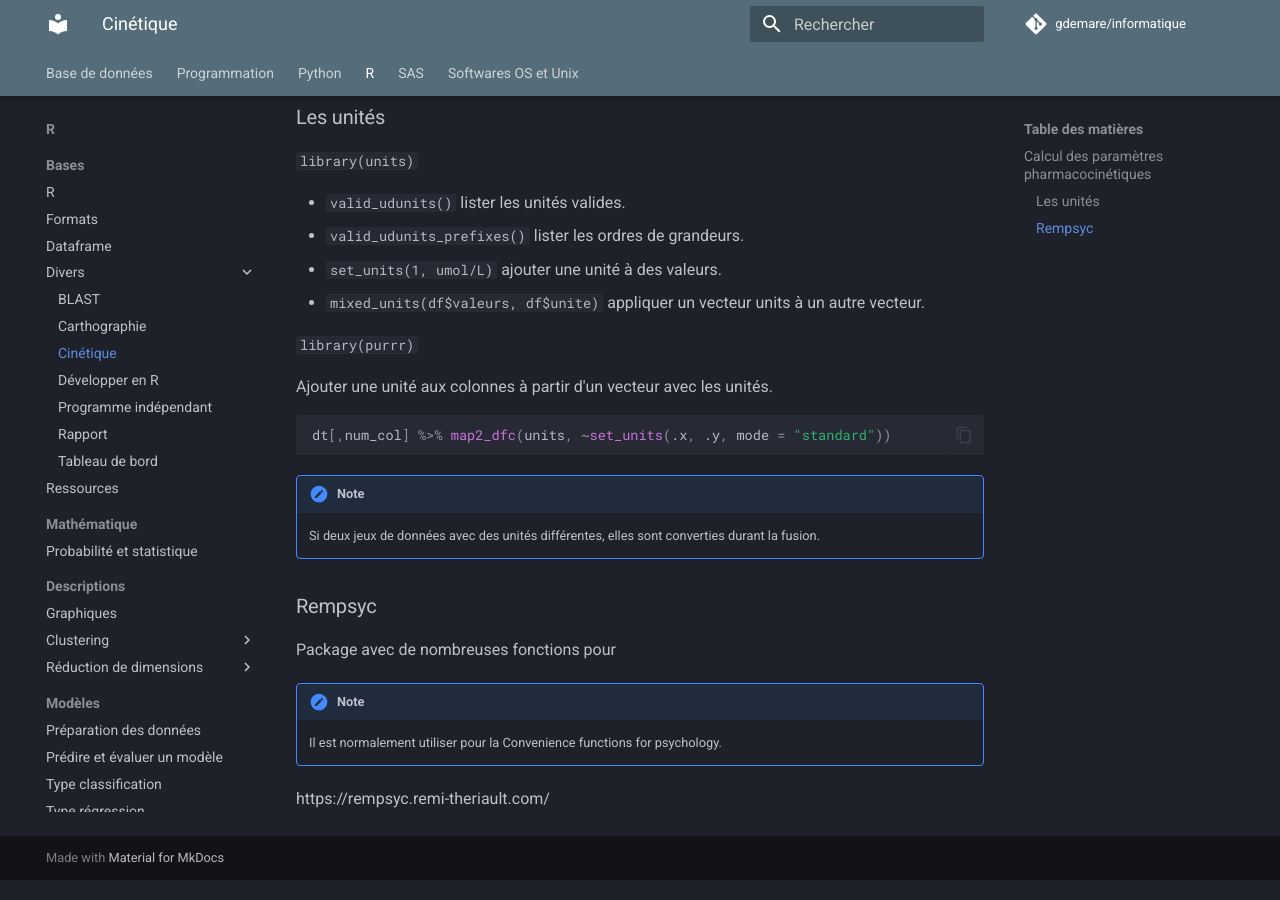
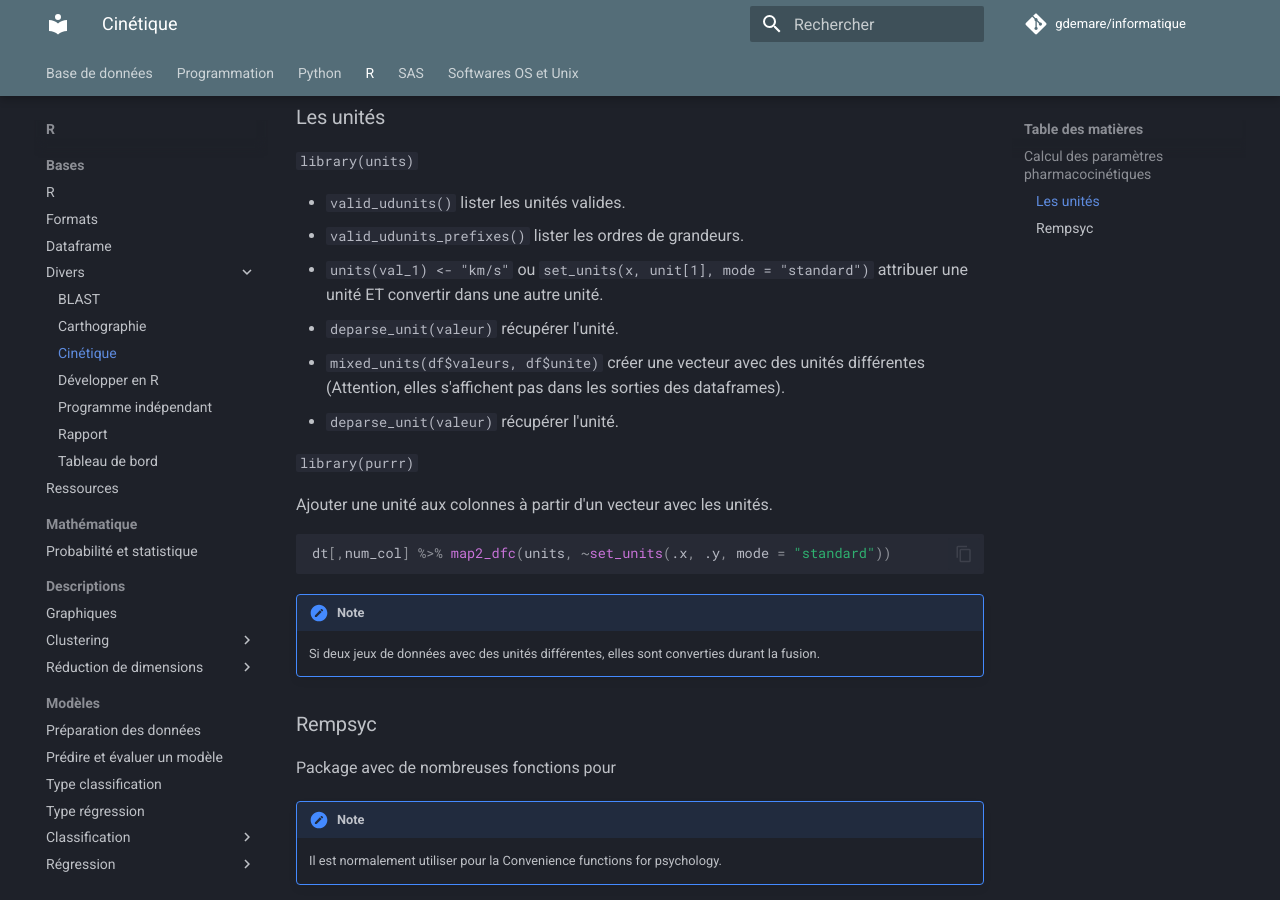
Before and after one commit to gdemare/Informatique, an MkDocs documentation site: the page built from docs/r/cinetique_r.md, in a window 1280 px wide and 900 px high, scrolled down 641 px. Built offline with MkDocs 1.6.1 and Material for MkDocs 9.7.7, drawn with Linux system fonts in a browser that asks for light colours; comment, search, counter and statistics services are not loaded.

Commit message:
Update cinetique_r.md

```diff
--- a/docs/r/cinetique_r.md
+++ b/docs/r/cinetique_r.md
@@ -22,8 +22,10 @@ Données minimum : concentration, dose, and time.
 
 * `valid_udunits()` lister les unités valides.
 * `valid_udunits_prefixes()` lister les ordres de grandeurs.
-* `set_units(1, umol/L)` ajouter une unité à des valeurs.
-* `mixed_units(df$valeurs, df$unite)` appliquer un vecteur units à un autre vecteur.
+* `units(val_1) <- "km/s"` ou `set_units(x, unit[1], mode = "standard")` attribuer une unité ET convertir dans une autre unité.
+* `deparse_unit(valeur)` récupérer l'unité.
+* `mixed_units(df$valeurs, df$unite)` créer une vecteur avec des unités différentes (Attention, elles s'affichent pas dans les sorties des dataframes).
+* `deparse_unit(valeur)` récupérer l'unité.
 
 `library(purrr)`
 
@@ -36,8 +38,6 @@ dt[,num_col] %>% map2_dfc(units, ~set_units(.x, .y, mode = "standard"))
 !!! note
     Si deux jeux de données avec des unités différentes, elles sont converties durant la fusion.
 
-
-
 ### Rempsyc
 
 Package avec de nombreuses fonctions pour
```
